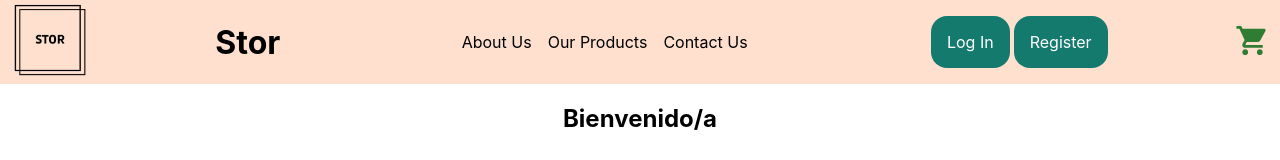
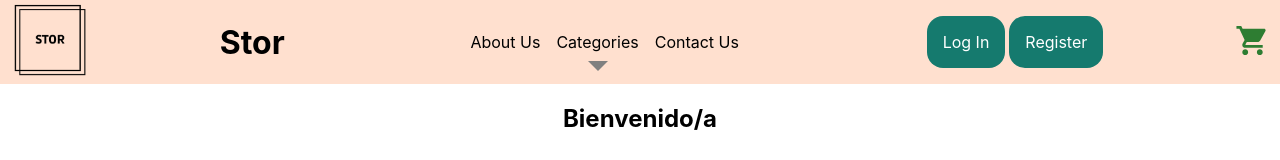
Before and after one commit to ShannonEchegaray/CoderHouse-React-Desafio6, a React (Create React App) app: page / in a window 1280 px wide. Shown: the top 160 px of the page. Built offline with nearby package versions, Linux system fonts and the light colour scheme; grey boxes are pictures that could not be loaded.

Commit message:
Agregando flecha en categorias

```diff
--- a/src/App.js
+++ b/src/App.js
@@ -14,6 +14,7 @@ const App = () => {
         <ItemDetailContainer /> */}
         <Routes>
           <Route path="/" element={<ItemListContainer />} />
+          <Route path="/our-products" element={<ItemListContainer />}></Route>
           <Route path="/products/:categories" element={<ItemListContainer />} />
           <Route path="/products/:categories/:id" element={<ItemDetailContainer />} />
           <Route path="/cart" element={<Cart />} />
--- a/src/components/NavBar/NavBar.css
+++ b/src/components/NavBar/NavBar.css
@@ -10,13 +10,26 @@
     position: relative;
 }
 
+.flecha{
+    position: absolute;
+    transform: translateX(-50%);
+    bottom: -1.2em;
+    left: 50%;
+    width: 0;
+    height: 0;
+    border-top: 10px solid gray;
+    border-left: 10px solid transparent;
+    border-right: 10px solid transparent;
+
+}
+
 .desplegable > ul{
     position: absolute;
     background-color: #e7cbbb;
     list-style-type: none;
     padding: 5px;
     margin: 0;
-    width: 150%;
+    width: 170%;
     z-index: 200;
     top: 100%;
     left: 50%;
@@ -54,6 +67,7 @@
 .links{
     margin: 0 1em;
 }
+
 .a{
     text-decoration: none;
     color: black;
--- a/src/components/NavBar/NavBar.js
+++ b/src/components/NavBar/NavBar.js
@@ -22,10 +22,11 @@ const NavBar = () => {
             <ul className="ul">
                 <li className="li links"><Link className="a" to="/about-us">About Us</Link></li>
                 <li className="desplegable">
-                    <Link className="a" to="/our-products">Our Products</Link>
+                    <Link className="a" to="/our-products">Categories</Link>
                     <ul>
                         {categorias.map((categorias, index) => <li key={index} className=""><Link to={categorias.router}>{categorias.type}</Link></li>)}
                     </ul>
+                    <div className="flecha"></div>
                 </li>
                 <li className="li links"><Link className="a" to="/contact-us">Contact Us</Link></li>
             </ul>
```
